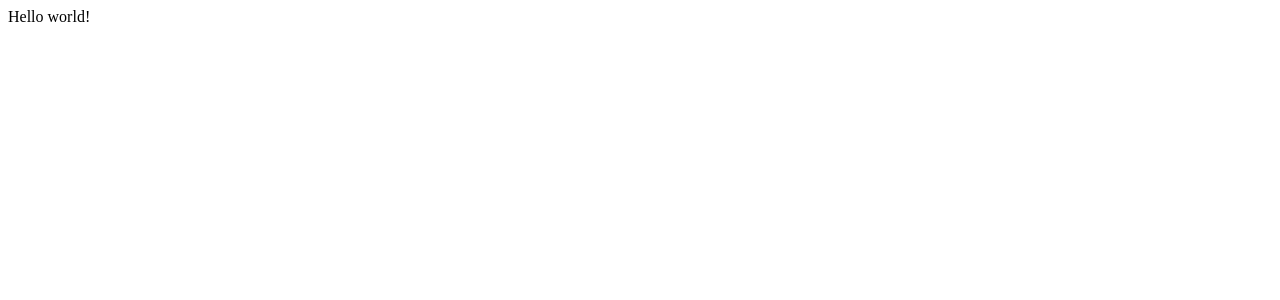
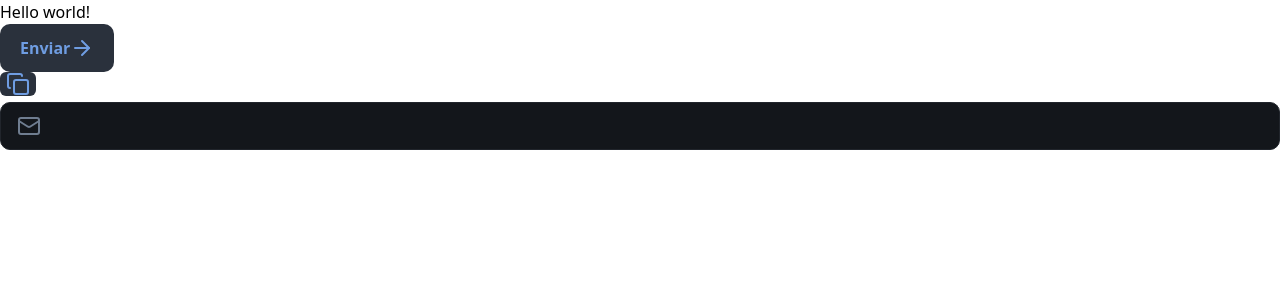
Before and after one commit to nathancamolez-dev/nlw-connect-next, a Next.js app: page / in a window 1280 px wide. Shown: the top 300 px of the page. Built offline with nearby package versions, Linux system fonts and the light colour scheme.

Commit message:
feat: Tailwind setup and components creation
All global setup of colors in tailwind with creation of three main
components of the application

```diff
--- /dev/null
+++ b/postcss.config.mjs
@@ -0,0 +1,4 @@
+const config = {
+        plugins: { "@tailwindcss/postcss": {}, },
+};
+export default config;
--- /dev/null
+++ b/src/app/globals.css
@@ -0,0 +1,24 @@
+@import "tailwindcss";
+
+@theme {
+  --color-*: initial;
+
+  --color-blue: #6f9de2;
+  --color-purple: #9871f3;
+  --color-danger: #f05d6c;
+
+  --color-gray-100: #dae4f2;
+  --color-gray-200: #c8d0da;
+  --color-gray-300: #95a1b1;
+  --color-gray-400: #6f7d90;
+  --color-gray-500: #2a313c;
+  --color-gray-600: #21252c;
+  --color-gray-700: #191d24;
+  --color-gray-800: #13161b;
+  --color-gray-900: #0f1216;
+
+  --font-heading: var(--font-oxanium);
+  --font-sans: var(--font-montserrat);
+
+  --radius-xl: 0.625rem;
+}
--- a/src/app/layout.tsx
+++ b/src/app/layout.tsx
@@ -1,4 +1,9 @@
 import type { Metadata } from "next";
+import "./globals.css";
+import { Button } from "@/components/button";
+import { IconButton } from "@/components/icon-button";
+import { InputField, InputIcon, InputRoot } from "@/components/input";
+import { ArrowRight, Copy, Mail } from "lucide-react";
 
 export const metadata: Metadata = {
 	title: "Create Next App",
@@ -12,7 +17,26 @@
 }>) {
 	return (
 		<html lang="en">
-      <body>{children}</body>
+			<body>
+				{children}
+				<Button>
+					Enviar
+					<ArrowRight />
+				</Button>
+
+				<IconButton>
+					<Copy />
+				</IconButton>
+
+				<div>
+					<InputRoot>
+						<InputIcon>
+							<Mail />
+						</InputIcon>
+						<InputField />
+					</InputRoot>
+				</div>
+			</body>
 		</html>
 	);
 }
--- /dev/null
+++ b/src/components/button.tsx
@@ -0,0 +1,14 @@
+import type { ComponentProps } from "react";
+
+interface ButtonProps extends ComponentProps<"button"> {}
+
+export function Button(props: ButtonProps) {
+	return (
+		<main>
+			<button
+				className="flex justify-between items-center px-5 h-12 bg-gray-500 text-blue font-semibold rounded-xl cursor-pointer hover:bg-blue hover:text-gray-900 transition-colors duration-300"
+				{...props}
+			/>
+		</main>
+	);
+}
--- /dev/null
+++ b/src/components/icon-button.tsx
@@ -0,0 +1,14 @@
+import type { ComponentProps } from "react";
+
+interface IconButtonProps extends ComponentProps<"button"> {}
+
+export function IconButton(props: IconButtonProps) {
+	return (
+		<main>
+			<button
+				className=" px-1.5 bg-gray-500 text-blue  rounded-md cursor-pointer hover:bg-blue hover:text-gray-900 transition-colors duration-300"
+				{...props}
+			/>
+		</main>
+	);
+}
--- /dev/null
+++ b/src/components/input.tsx
@@ -0,0 +1,37 @@
+import type { ComponentProps } from "react";
+
+interface InputRootProps extends ComponentProps<"div"> {
+	error?: boolean;
+}
+
+export function InputRoot({ error = false, ...props }: InputRootProps) {
+	return (
+		<div
+			className="group bg-gray-800 h-12 border border-gray-600 rounded-xl px-4 flex items-center gap-2 focus-within:border-gray-100 data-[error=true]:border-danger"
+			data-error={error}
+			{...props}
+		></div>
+	);
+}
+
+interface InputIconProps extends ComponentProps<"span"> {}
+
+export function InputIcon(props: InputIconProps) {
+	return (
+		<span
+			className="text-gray-400 group-focus-within:text-gray-100 group-[&:not(:has(input:placeholder-shown)&(:has(group-data-[error=true])))))]:text-gray-100 group-data-[error=true]:text-danger"
+			{...props}
+		/>
+	);
+}
+
+interface InputFieldProps extends ComponentProps<"input"> {}
+
+export function InputField(props: InputFieldProps) {
+	return (
+		<input
+			className="flex-1 outline-0 placeholder-gray-400 text-gray-100"
+			{...props}
+		/>
+	);
+}
```
Also changed, not shown: package.json (+7 -3 lines), 1 other file (tests, documents, lock files or other folders). Lines whose indentation alone changed are shown as unchanged.
